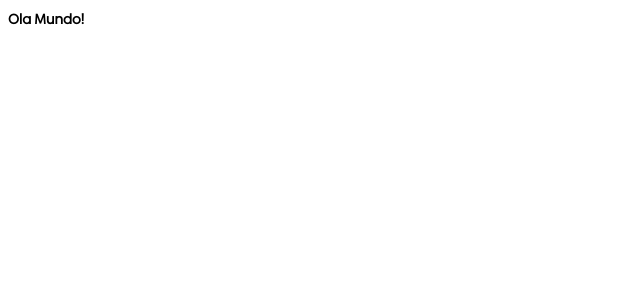
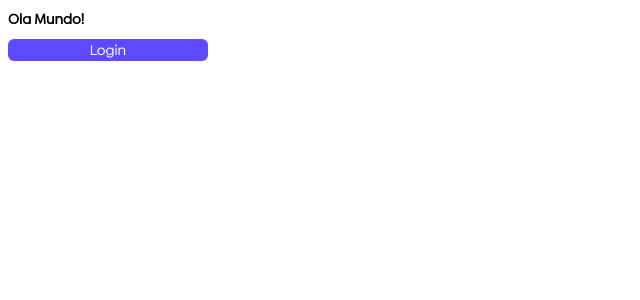
Before and after one commit to guimariaano/devagram-react-next, a Next.js app: page / in a window 1280 px wide. Shown: the top 300 px of the page, without its empty margins (0-640 px from the left). Built offline with nearby package versions, Linux system fonts and the light colour scheme.

Commit message:
avatares e botao

```diff
--- /dev/null
+++ b/componentes/botao/botao.scss
@@ -0,0 +1,37 @@
+@mixin botaoPrimario {
+    background-color: $corPrimaria;
+    color: $branco;
+}
+
+@mixin botaoInvertido {
+    background-color: $branco;
+    color: $corPrimaria;
+    border: 1px solid $corPrimaria;
+}
+
+.btn {
+    width: 100%;
+    border: none;
+    border-radius: 6px;
+    cursor: pointer;
+
+    &.primaria {
+        @include botaoPrimario;
+
+        &:hover {
+            @include botaoInvertido;
+        }
+    }
+
+    &.invertido {
+        @include botaoInvertido;
+
+        &:hover {
+            @include botaoPrimario;
+        }
+    }
+
+    &:disabled {
+        opacity: 0.5;
+    }
+}
--- /dev/null
+++ b/componentes/botao/index.js
@@ -0,0 +1,18 @@
+export default function Botao({
+    tipo = 'button',
+    texto,
+    cor = 'primaria',
+    desabilitado = false,
+    manipularClique
+}) {
+    return (
+        <button
+            type={tipo}
+            className={`btn ${cor}`}
+            disabled={desabilitado}
+            onClick={manipularClique}
+        >
+            {texto}
+        </button>
+    );
+}
--- a/pages/index.js
+++ b/pages/index.js
@@ -1,12 +1,20 @@
 import Head from "next/head";
 import Image from "next/image";
 import { Inter } from "next/font/google";
+import Botao from "@/componentes/botao";
+
 
 
 const inter = Inter({ subsets: ["latin"] });
 
 export default function Home() {
   return (
-    <h1>Ola Mundo!</h1>
+    <>
+      <h1>Ola Mundo!</h1>
+      <div style={{width: 200}}>
+
+      <Botao texto={'Login'} manipularClique={() => console.log('botao clicado')} />
+        </div>
+    </>
   )
-  }
+}
--- a/styles/globals.scss
+++ b/styles/globals.scss
@@ -5,4 +5,10 @@
   font-size: 14px;
 }
 
+.avatar {
+  border-radius: 50%;
+  object-fit: cover;
+}
+
 @import '/public/fonts/fonts.scss';
+@import '../componentes/botao/botao.scss';
```
Also changed, not shown: utils/validadores.js (added, +23 -0 lines), public/imagens/avatar.svg (added), 1 other file (tests, documents, lock files or other folders).
